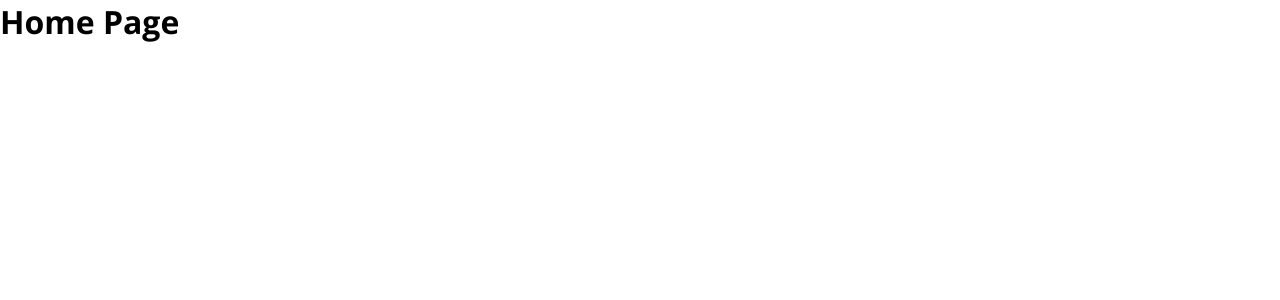
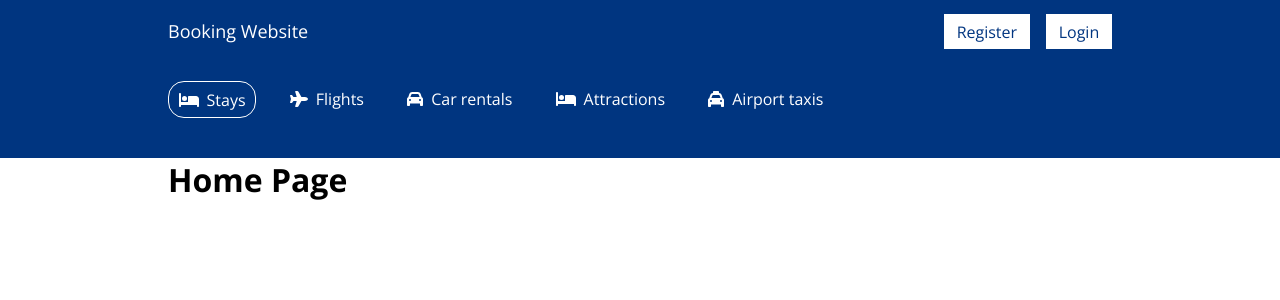
Before and after one commit to binhtran432k/funix, a React (Create React App) app in the folder RJS301x_1.0-A_VN/asm1/: page / in a window 1280 px wide. Shown: the top 300 px of the page. Built offline with nearby package versions, Linux system fonts and the light colour scheme.

Commit message:
feat(reactjs/asm1): add navbar and default layout

```diff
--- a/RJS301x_1.0-A_VN/asm1/src/App.js
+++ b/RJS301x_1.0-A_VN/asm1/src/App.js
@@ -1,5 +1,7 @@
 import { BrowserRouter, Route, Routes } from "react-router-dom";
 import { Detail, Home, Search } from "./pages";
+import { library } from "@fortawesome/fontawesome-svg-core";
+import { fas } from "@fortawesome/free-solid-svg-icons";
 
 function App() {
   return (
@@ -13,4 +15,6 @@ function App() {
   );
 }
 
+library.add(fas);
+
 export default App;
--- /dev/null
+++ b/RJS301x_1.0-A_VN/asm1/src/components/index.js
@@ -0,0 +1,3 @@
+import Navbar from "./navbar/Navbar";
+
+export { Navbar };
--- /dev/null
+++ b/RJS301x_1.0-A_VN/asm1/src/components/navbar/Navbar.css
@@ -0,0 +1,68 @@
+.navbar {
+  background-color: var(--primary);
+  color: var(--light);
+  padding: 0.5rem 0;
+}
+
+.navbar__main {
+  display: flex;
+  justify-content: space-between;
+  align-items: center;
+}
+
+.navbar__host {
+  display: inline-block;
+  text-decoration: none;
+  color: var(--light);
+  font-weight: 400;
+  font-size: 1.125rem;
+}
+
+.navbar__host:hover {
+  color: rgba(var(--light-rgb), 0.8);
+}
+
+.navbar__action-list {
+  margin-top: 0.4rem;
+  display: flex;
+  gap: 1rem;
+}
+
+.navbar__action {
+  display: inline-block;
+  color: var(--primary);
+  text-decoration: none;
+  background-color: var(--light);
+  padding: 0.4rem 0.8rem;
+}
+
+.navbar__action:hover {
+  background-color: rgba(var(--light-rgb), 0.8);
+}
+
+.navbar__nav {
+  display: flex;
+  flex-wrap: wrap;
+  list-style: none;
+  gap: 1.5rem;
+  margin: 2rem 0;
+}
+
+.navbar__nav-item {
+  display: flex;
+  gap: 0.5rem;
+  align-items: center;
+  text-decoration: none;
+  color: var(--light);
+  padding: 0.4rem 0.6rem;
+  border-radius: 1rem;
+}
+
+.navbar__nav-item:hover {
+  background-color: var(--light);
+  color: var(--primary);
+}
+
+.navbar__nav-item.active {
+  border: 0.0625rem solid var(--light);
+}
--- /dev/null
+++ b/RJS301x_1.0-A_VN/asm1/src/components/navbar/Navbar.jsx
@@ -0,0 +1,54 @@
+import navbar from "./navBar.json";
+import "./Navbar.css";
+import { FontAwesomeIcon } from "@fortawesome/react-fontawesome";
+
+const actions = [
+  {
+    name: "Register",
+    href: "#",
+  },
+  {
+    name: "Login",
+    href: "#",
+  },
+];
+
+const Navbar = () => {
+  return (
+    <nav className="navbar">
+      <div className="container">
+        <div className="navbar__main">
+          <h2>
+            <a href="/" className="navbar__host">
+              Booking Website
+            </a>
+          </h2>
+          <div className="navbar__action-list">
+            {actions.map((x) => (
+              <a href={x.href} className="navbar__action" key={x.name}>
+                {x.name}
+              </a>
+            ))}
+          </div>
+        </div>
+        <ul className="navbar__nav">
+          {navbar.map((x) => (
+            <li key={x.type}>
+              <a
+                href="/"
+                className={["navbar__nav-item", x.active && "active"]
+                  .filter(Boolean)
+                  .join(" ")}
+              >
+                <FontAwesomeIcon icon={["fa-solid", x.icon].join(" ")} />
+                {x.type}
+              </a>
+            </li>
+          ))}
+        </ul>
+      </div>
+    </nav>
+  );
+};
+
+export default Navbar;
--- /dev/null
+++ b/RJS301x_1.0-A_VN/asm1/src/components/navbar/navBar.json
@@ -0,0 +1,27 @@
+[
+	{
+		"type": "Stays",
+		"icon": "fa-bed",
+		"active": true
+	},
+	{
+		"type": "Flights",
+		"icon": "fa-plane",
+		"active": false
+	},
+	{
+		"type": "Car rentals",
+		"icon": "fa-car",
+		"active": false
+	},
+	{
+		"type": "Attractions",
+		"icon": "fa-bed",
+		"active": false
+	},
+	{
+		"type": "Airport taxis",
+		"icon": "fa-taxi",
+		"active": false
+	}
+]
--- /dev/null
+++ b/RJS301x_1.0-A_VN/asm1/src/index.css
@@ -0,0 +1,35 @@
+* {
+  margin: 0;
+  padding: 0;
+  box-sizing: border-box;
+}
+
+:root {
+  --primary-rgb: 0, 53, 128;
+  --secondary-rgb: 0, 113, 194;
+  --tertiary-rgb: 254, 187, 2;
+  --dark-rgb: 0, 0, 0;
+  --light-rgb: 255, 255, 255;
+  --gray-rgb: 204, 204, 204;
+
+  --primary: rgb(var(--primary-rgb));
+  --secondary: rgb(var(--secondary-rgb));
+  --tertiary: rgb(var(--tertiary-rgb));
+  --dark: rgb(var(--dark-rgb));
+  --light: rgb(var(--light-rgb));
+  --gray: rgb(var(--gray-rgb));
+
+  --max-width: 60rem;
+  --padding: 0.5rem;
+}
+
+body {
+  color: var(--dark);
+  background-color: var(--light);
+}
+
+.container {
+  padding: 0 0.5rem;
+  max-width: 60rem;
+  margin: auto;
+}
--- a/RJS301x_1.0-A_VN/asm1/src/index.js
+++ b/RJS301x_1.0-A_VN/asm1/src/index.js
@@ -1,6 +1,7 @@
 import React from "react";
 import ReactDOM from "react-dom/client";
 import App from "./App";
+import "./index.css";
 
 const root = ReactDOM.createRoot(document.getElementById("root"));
 root.render(
--- /dev/null
+++ b/RJS301x_1.0-A_VN/asm1/src/layouts/default/Default.jsx
@@ -0,0 +1,14 @@
+import { Navbar } from "../../components";
+
+const Default = (props) => {
+  return (
+    <>
+      <header>
+        <Navbar />
+      </header>
+      <main>{props.children}</main>
+    </>
+  );
+};
+
+export default Default;
--- /dev/null
+++ b/RJS301x_1.0-A_VN/asm1/src/layouts/index.js
@@ -0,0 +1,3 @@
+import Default from "./default/Default";
+
+export { Default };
--- a/RJS301x_1.0-A_VN/asm1/src/pages/home/Home.jsx
+++ b/RJS301x_1.0-A_VN/asm1/src/pages/home/Home.jsx
@@ -1,8 +1,12 @@
+import { Default } from "../../layouts";
+
 const Home = () => {
   return (
-    <div>
-      <h1>Home Page</h1>
-    </div>
+    <Default>
+      <div className="container">
+        <h1>Home Page</h1>
+      </div>
+    </Default>
   );
 };
 
```
